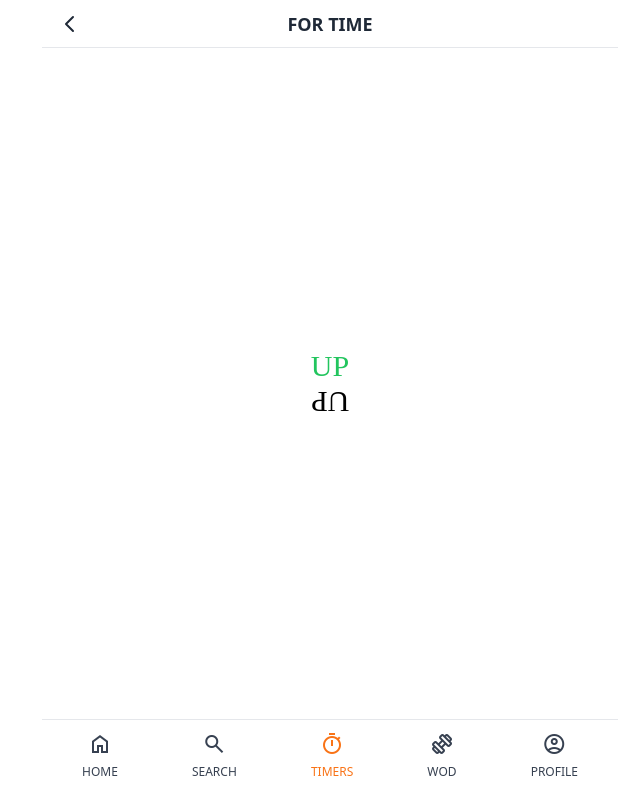
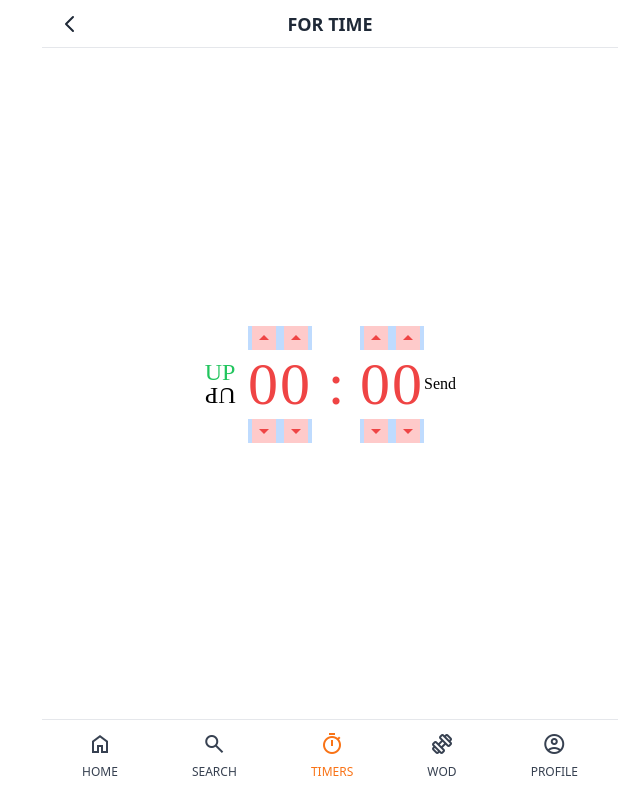
Before and after one commit to gksehfapd/crosspheed, a Next.js app: page /timers/amrap in a window 1280 px wide. Shown: the whole page, without its empty margins (310-950 px from the left). Built offline with nearby package versions, Linux system fonts and the light colour scheme; a web font is replaced by a local one; what tailwindcss-animated would draw is missing.

Commit message:
feat: updownInput component

```diff
--- /dev/null
+++ b/components/updown-input.tsx
@@ -0,0 +1,21 @@
+import { useEffect, useState } from 'react'
+import { UseFormRegisterReturn } from 'react-hook-form'
+
+interface UpDownInputProps {
+	register: UseFormRegisterReturn
+	name: string
+}
+
+export default function UpDownInput({ register, name }: UpDownInputProps) {
+	return (
+		<div className="bg-blue-200 w-8 text-center h-26 flex flex-col justify-center items-center">
+			<span className="material-symbols-outlined bg-red-200 hover:cursor-pointer">
+				arrow_drop_up
+			</span>
+			<input type="number" className="w-8" defaultValue={0} {...register} id={name} />
+			<span className="material-symbols-outlined bg-red-200 hover:cursor-pointer">
+				arrow_drop_down
+			</span>
+		</div>
+	)
+}
--- a/pages/timers/amrap/index.tsx
+++ b/pages/timers/amrap/index.tsx
@@ -1,6 +1,7 @@
 import Countdown from '@/components/countdown'
 import Layout from '@/components/layout'
 import Padstart from '@/components/padstart'
+import UpDownInput from '@/components/updown-input'
 import { countDownState } from '@/libs/client/atoms'
 import { cls } from '@/libs/client/utils'
 
@@ -60,6 +61,12 @@ export default function ForTime() {
 		}
 	}, [watchUpDown])
 
+	const watchMinDigits = watch('minDigits')
+
+	useEffect(() => {
+		console.log(watchMinDigits)
+	}, [watchMinDigits])
+
 	return (
 		<Layout title="FOR TIME" canGoBack isCenter>
 			{isSet ? (
@@ -69,13 +76,17 @@ export default function ForTime() {
 					<Padstart text={countSec} />
 				</Countdown>
 			) : (
-				<form onSubmit={handleSubmit(onSubmit)} className="font-['DIGI'] text-3xl">
 				<div>
+					<form
+						onSubmit={handleSubmit(onSubmit)}
+						className="font-['DIGI'] flex justify-between items-center"
+					>
+						<div className="w-8 h-20 text-2xl flex flex-col justify-center items-center mr-3">
 							<label htmlFor="field-up">
 								<div
 									className={cls(
 										isUp ? 'text-green-500' : '',
-									'hover:cursor-pointer'
+										'hover:cursor-pointer h-6 flex justify-center items-center'
 									)}
 								>
 									<input
@@ -92,7 +103,7 @@ export default function ForTime() {
 								<div
 									className={cls(
 										isUp ? '' : 'text-green-500',
-									'hover:cursor-pointer rotate-180'
+										'hover:cursor-pointer rotate-180 h-6 flex justify-center items-center'
 									)}
 								>
 									<input
@@ -106,7 +117,18 @@ export default function ForTime() {
 								</div>
 							</label>
 						</div>
+						<div className="flex text-6xl text-red-500 justify-center items-center">
+							<UpDownInput name="minDigits" register={register('minDigits')} />
+							<UpDownInput name="minPlace" register={register('minPlace')} />
+
+							<Padstart text=":" narrow />
+							<UpDownInput name="secDigits" register={register('secDigits')} />
+							<UpDownInput name="secPlace" register={register('secPlace')} />
+						</div>
+
+						<button type="submit">Send</button>
 					</form>
+				</div>
 			)}
 		</Layout>
 	)
--- a/styles/globals.css
+++ b/styles/globals.css
@@ -8,3 +8,9 @@
 	font-weight: normal;
 	font-style: normal;
 }
+
+input[type='number']::-webkit-outer-spin-button,
+input[type='number']::-webkit-inner-spin-button {
+	-webkit-appearance: none;
+	margin: 0;
+}
```
Lines whose indentation alone changed are shown as unchanged.
